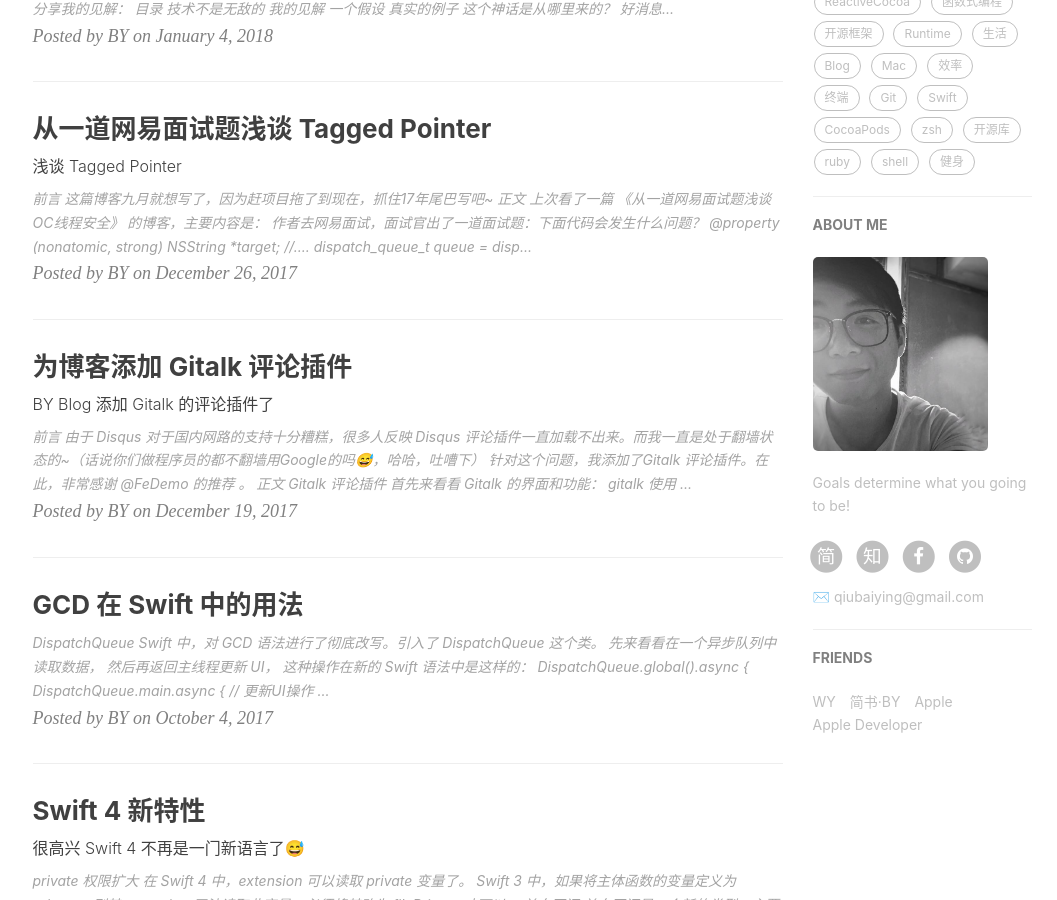
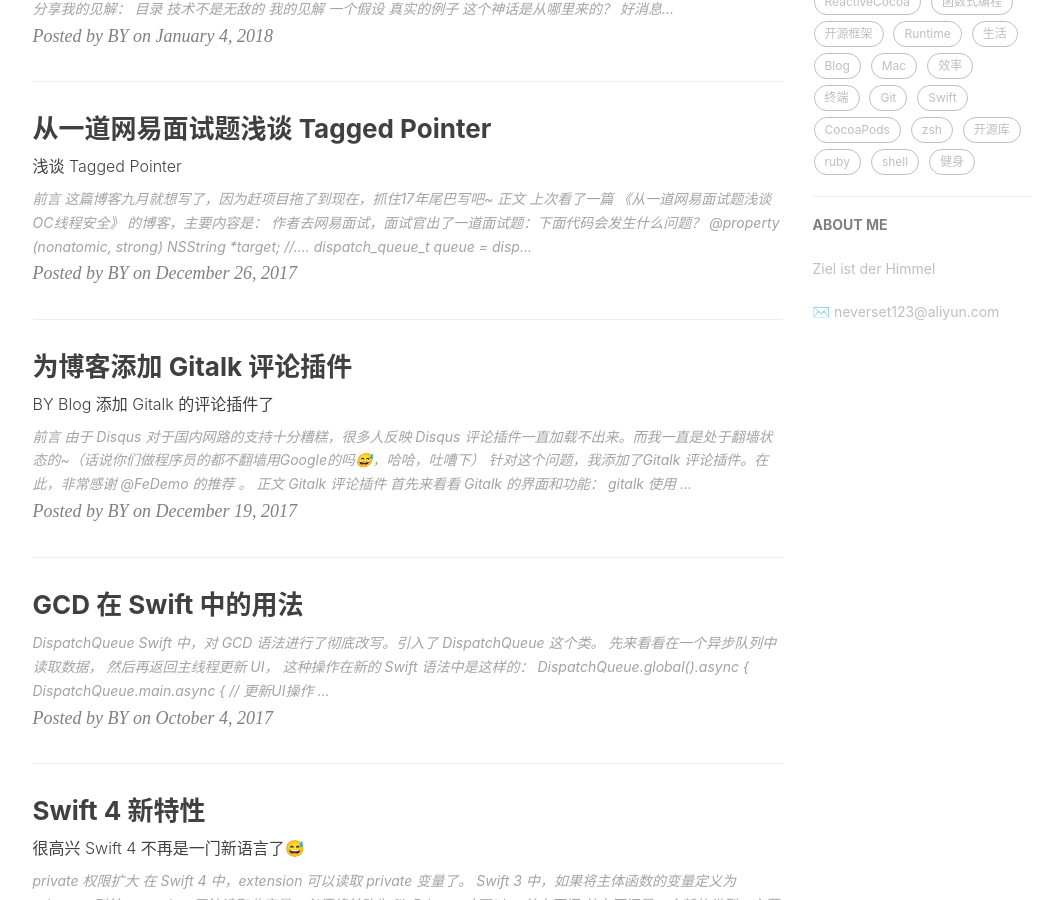
Before and after one commit to neverset123/YWHome, a Jekyll site: the page built from index.html, in a window 1280 px wide and 900 px high, scrolled down 593 px. Shown: the whole window, without its empty margins (135-1192 px from the left). Built offline with Jekyll 4.4.1, drawn with Linux system fonts in a browser that asks for light colours; nearby versions of some CDN libraries; the list of posts is cut into pages by our own code; comment, search, counter and statistics services are not loaded; some of the changed text lies outside the part shown.

Commit message:
update config file

```diff
--- a/_config.yml
+++ b/_config.yml
@@ -1,28 +1,28 @@
 # Site settings
-title: BY Blog
-SEOTitle: 柏荧的博客 | BY Blog
+title: Tim Blog
+SEOTitle: Tim Blog
 header-img: img/post-bg-desk.jpg
-email: qiubaiying@gmail.com
-description: "Every failure is leading towards success."
-keyword: "BY, BY Blog, 柏荧的博客, qiubaiying, 邱柏荧, iOS, Apple, iPhone"
-url: "http://qiubaiying.github.io"          # your host, for absolute URL
+email: neverset123@aliyun.com
+description: "Mir ist egal, ob ich im Himmel oder in der Hölle lande.Ich habe auf beiden Sieten Freunde"
+keyword: ""
+url: "http://neverset123.github.io"          # your host, for absolute URL
 baseurl: ""      # for example, '/blog' if your blog hosted on 'host/blog'
-github_repo: "https://github.com/qiubaiying/qiubaiying.github.io.git" # you code repository
+github_repo: "https://github.com/neverset123/neverset123.github.io.git" # you code repository
 
 # Sidebar settings
 sidebar: true                           # whether or not using Sidebar.
-sidebar-about-description: "Goals determine what you going to be!"
-sidebar-avatar: /img/about-BY-gentle.jpg      # use absolute URL, seeing it's used in both `/` and `/about/`
+sidebar-about-description: "Ziel ist der Himmel"
+#sidebar-avatar: /img/about-BY-gentle.jpg      # use absolute URL, seeing it's used in both `/` and `/about/`
 
 
 
 # SNS settings
-RSS: false
+#RSS: false
 # weibo_username:     qiubaiying
-zhihu_username:     qiubaiying
-github_username:    qiubaiying
-facebook_username:  baiying.qiu.7
-jianshu_username:   e71990ada2fd
+#zhihu_username:     qiubaiying
+#github_username:    qiubaiying
+#facebook_username:  baiying.qiu.7
+#jianshu_username:   e71990ada2fd
 #twitter_username:   qiubaiying
 
 
@@ -64,9 +64,9 @@
   enable: true    #是否开启Gitalk评论
   clientID: f2c84e7629bb1446c1a4                            #生成的clientID
   clientSecret: ca6d6139d1e1b8c43f8b2e19492ddcac8b322d0d    #生成的clientSecret
-  repo: qiubaiying.github.io    #仓库名称
-  owner: qiubaiying    #github用户名
-  admin: qiubaiying
+  repo: neverset123.github.io    #仓库名称
+  owner: neverset123    #github用户名
+  admin: neverset123
   distractionFreeMode: true #是否启用类似FB的阴影遮罩
 
 
@@ -78,7 +78,7 @@
 
 # Google Analytics
 ga_track_id: 'UA-90855596-1'            # Format: UA-xxxxxx-xx
-ga_domain: qiubaiying.top               # 默认的是 auto, 这里我是自定义了的域名，你如果没有自己的域名，需要改成auto
+ga_domain: neverset123.top               # 默认的是 auto, 这里我是自定义了的域名，你如果没有自己的域名，需要改成auto
 
 
 
@@ -93,22 +93,3 @@
 # Progressive Web Apps
 chrome-tab-theme-color: "#000000"
 service-worker: true
-
-
-
-# Friends
-friends: [
-    {
-        title: "WY",
-        href: "http://zhengwuyang.com"
-    },{
-        title: "简书·BY",
-        href: "http://www.jianshu.com/u/e71990ada2fd"
-    },{
-        title: "Apple",
-        href: "https://apple.com"
-    },{
-        title: "Apple Developer",
-        href: "https://developer.apple.com/"
-    }
-]
```
